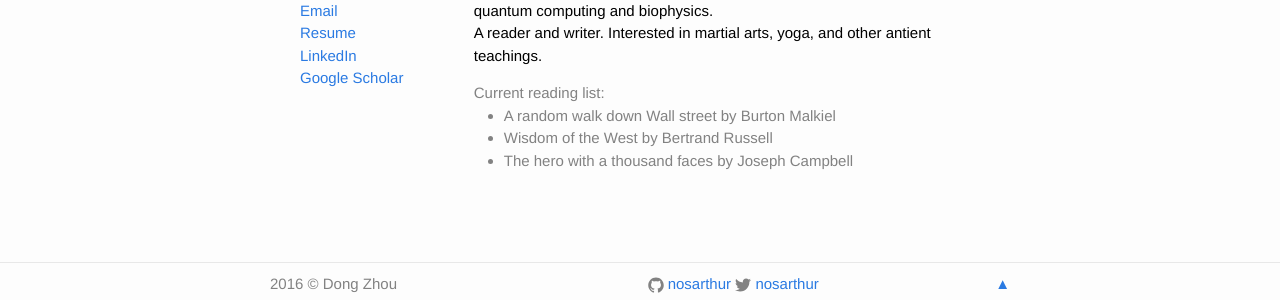
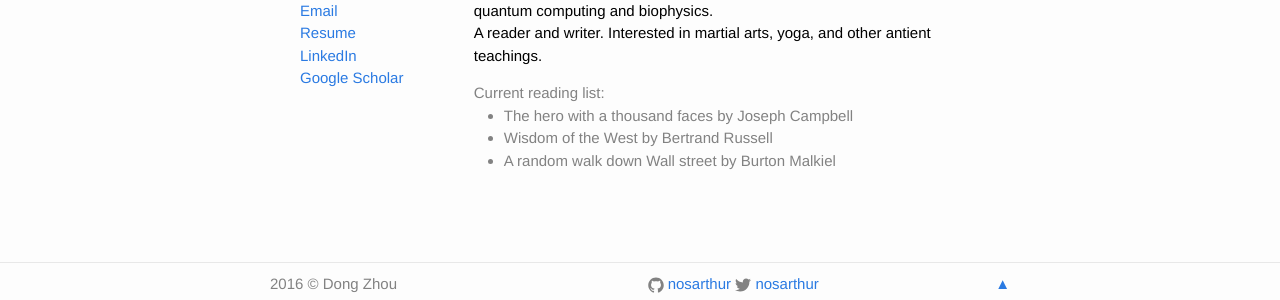
Before and after one commit to nosarthur/nosarthur.github.io, a Jekyll site: the page built from about.md, in a window 1280 px wide. Shown: the part 187-487 px from the top of the page. Built offline with Jekyll 4.4.1, drawn with Linux system fonts in a browser that asks for light colours.

Commit message:
make small changes

```diff
--- a/about.md
+++ b/about.md
@@ -19,9 +19,9 @@ permalink: /about/
         <p style="color:black;">{{ site.description }}</p>
         Current reading list:
         <ul>
+        <li> The hero with a thousand faces by Joseph Campbell </li>
+        <li> Wisdom of the West by Bertrand Russell </li>
         <li> A random walk down Wall street by Burton Malkiel </li>
-        <li> Wisdom of the West by Bertrand Russell </li>
-        <li> The hero with a thousand faces by Joseph Campbell </li>
         </ul>
 
       </div>
```
